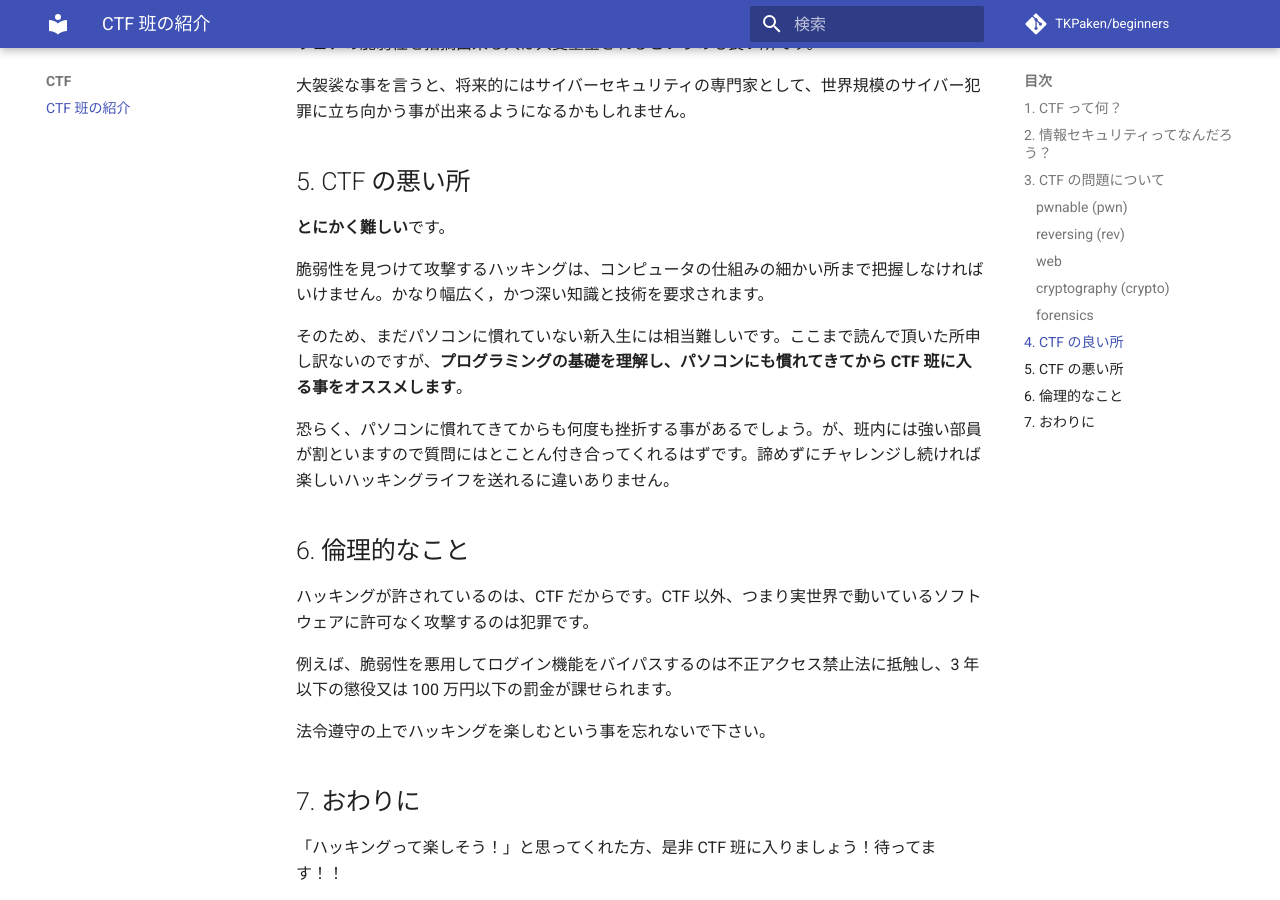
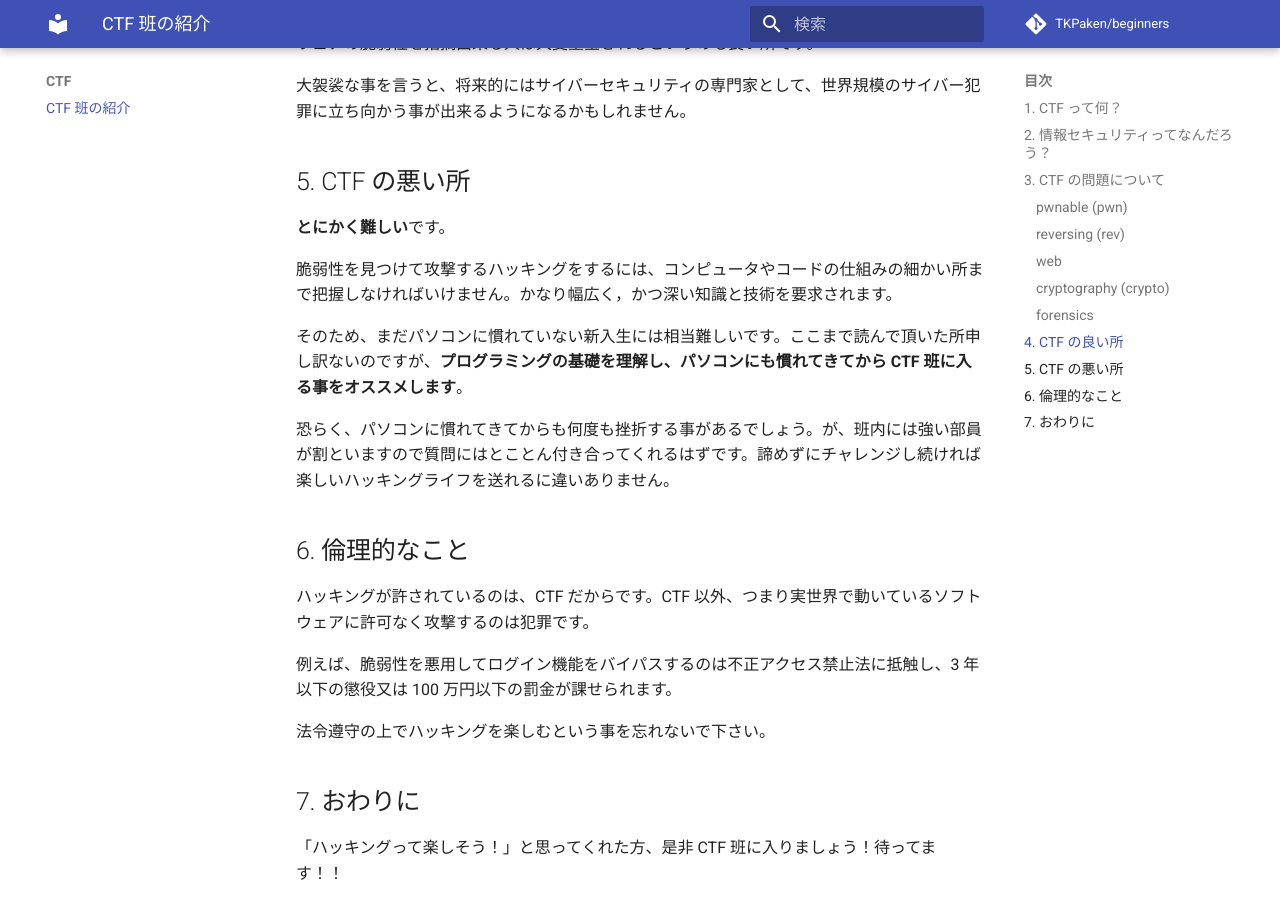
Before and after one commit to TKPaken/beginners, an MkDocs documentation site: the page built from docs/CTF/index.md, in a window 1280 px wide and 900 px high, scrolled down 2352 px. Built offline with MkDocs 1.6.1 and Material for MkDocs 9.7.7, drawn with Linux system fonts in a browser that asks for light colours; comment, search, counter and statistics services are not loaded.

Commit message:
Finally fixed.

```diff
--- a/docs/CTF/index.md
+++ b/docs/CTF/index.md
@@ -79,7 +79,7 @@ Web サイトをハッキングするジャンルです。現実世界と同じ
 
 **とにかく難しい**です。
 
-脆弱性を見つけて攻撃するハッキングは、コンピュータの仕組みの細かい所まで把握しなければいけません。かなり幅広く，かつ深い知識と技術を要求されます。
+脆弱性を見つけて攻撃するハッキングをするには、コンピュータやコードの仕組みの細かい所まで把握しなければいけません。かなり幅広く，かつ深い知識と技術を要求されます。
 
 そのため、まだパソコンに慣れていない新入生には相当難しいです。ここまで読んで頂いた所申し訳ないのですが、**プログラミングの基礎を理解し、パソコンにも慣れてきてから CTF 班に入る事をオススメします**。
 
```
